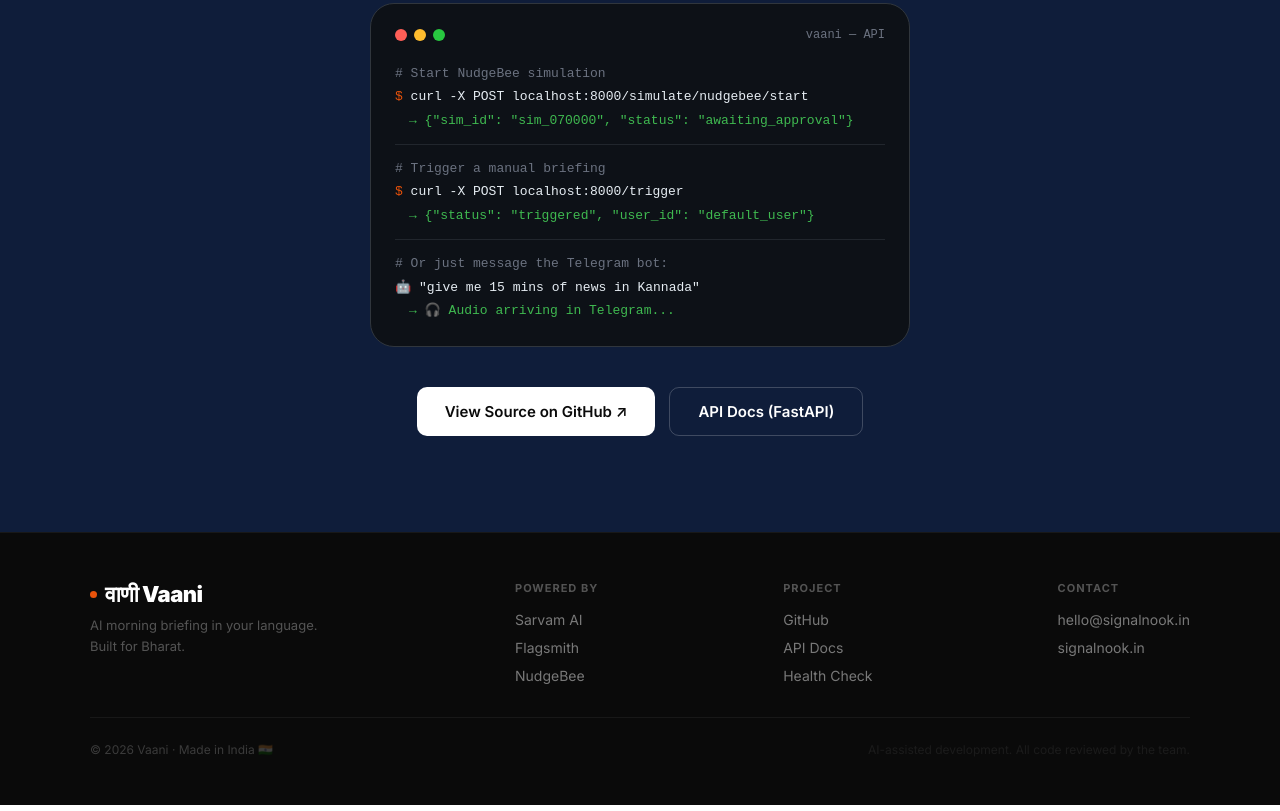
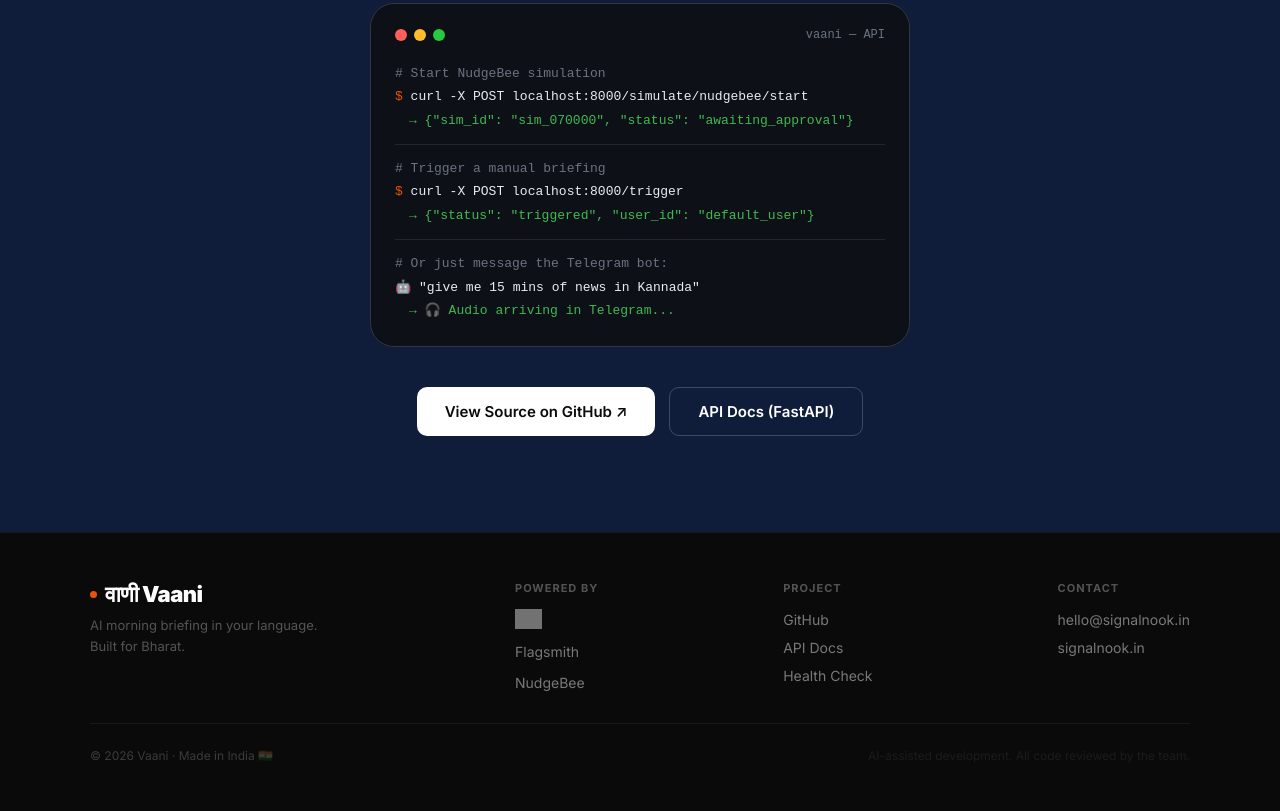
Before and after one commit to immanjumj/vaani, a plain HTML site: page index.html in a window 1280 px wide. Shown: the part 4976-5787 px from the top of the page. Drawn offline with Linux system fonts and the light colour scheme; grey boxes are pictures that could not be loaded.

Commit message:
feat: use Sarvam AI official wordmark logo in footer
Co-Authored-By: Claude Sonnet 4.6 <noreply@anthropic.com>

```diff
--- a/index.html
+++ b/index.html
@@ -814,11 +814,13 @@ footer {
 
     <div class="footer-links-group">
       <div class="footer-links-title">Powered By</div>
-      <ul class="footer-links">
-        <li><a href="https://sarvam.ai" target="_blank">Sarvam AI</a></li>
-        <li><a href="https://flagsmith.com" target="_blank">Flagsmith</a></li>
-        <li><a href="https://nudgebee.com" target="_blank">NudgeBee</a></li>
-      </ul>
+      <div style="display:flex; flex-direction:column; gap:14px; margin-top:4px;">
+        <a href="https://sarvam.ai" target="_blank" style="display:inline-block; opacity:0.7; transition:opacity .15s;" onmouseover="this.style.opacity='1'" onmouseout="this.style.opacity='0.7'">
+          <img src="https://assets.sarvam.ai/assets/brand/logos/sarvam-wordmark-white.svg" alt="Sarvam AI" height="20" style="display:block;">
+        </a>
+        <a href="https://flagsmith.com" target="_blank" class="footer-links" style="font-size:14px; color:rgba(255,255,255,0.45); text-decoration:none; transition:color .15s;" onmouseover="this.style.color='rgba(255,255,255,0.8)'" onmouseout="this.style.color='rgba(255,255,255,0.45)'">Flagsmith</a>
+        <a href="https://nudgebee.com" target="_blank" style="font-size:14px; color:rgba(255,255,255,0.45); text-decoration:none; transition:color .15s;" onmouseover="this.style.color='rgba(255,255,255,0.8)'" onmouseout="this.style.color='rgba(255,255,255,0.45)'">NudgeBee</a>
+      </div>
     </div>
 
     <div class="footer-links-group">
```
